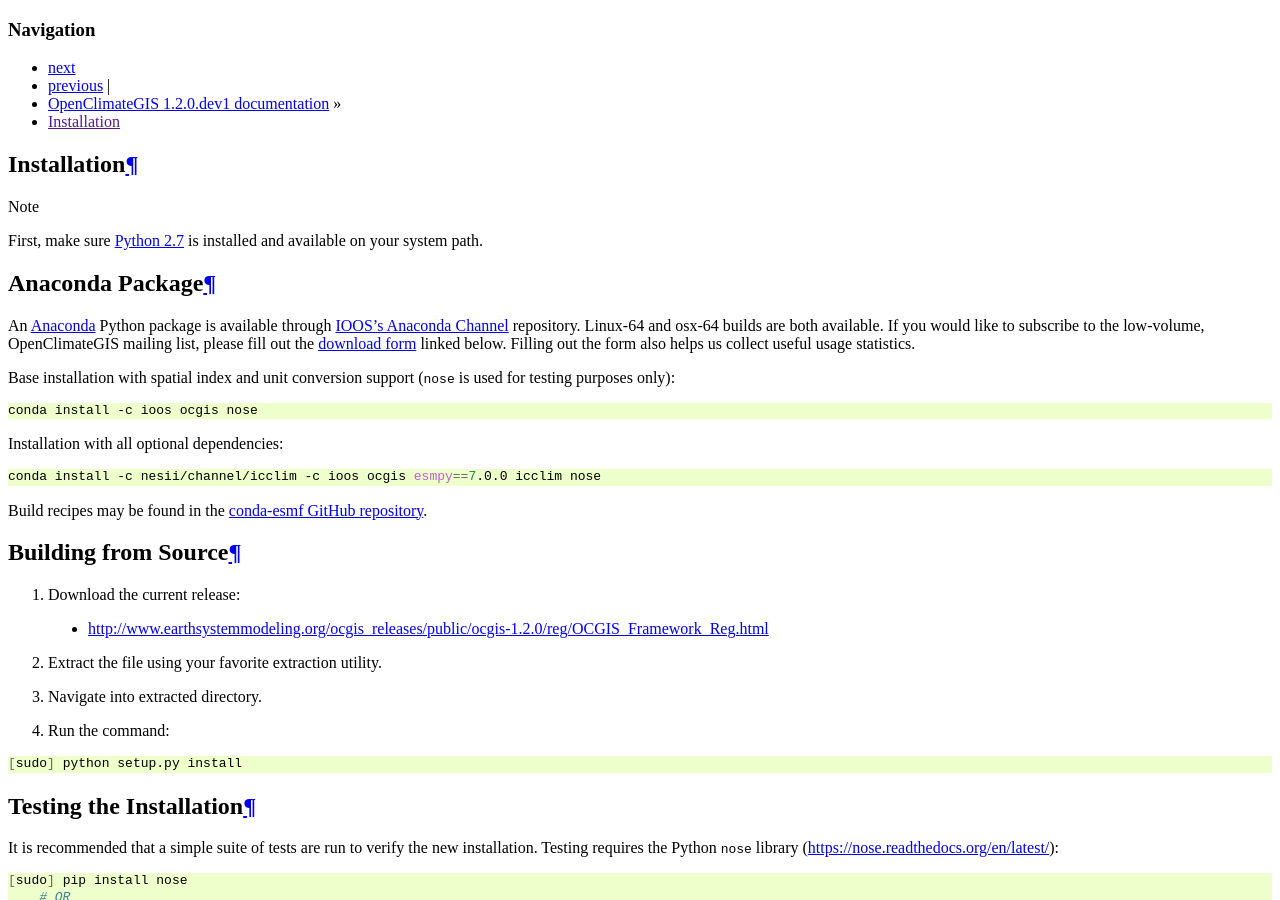
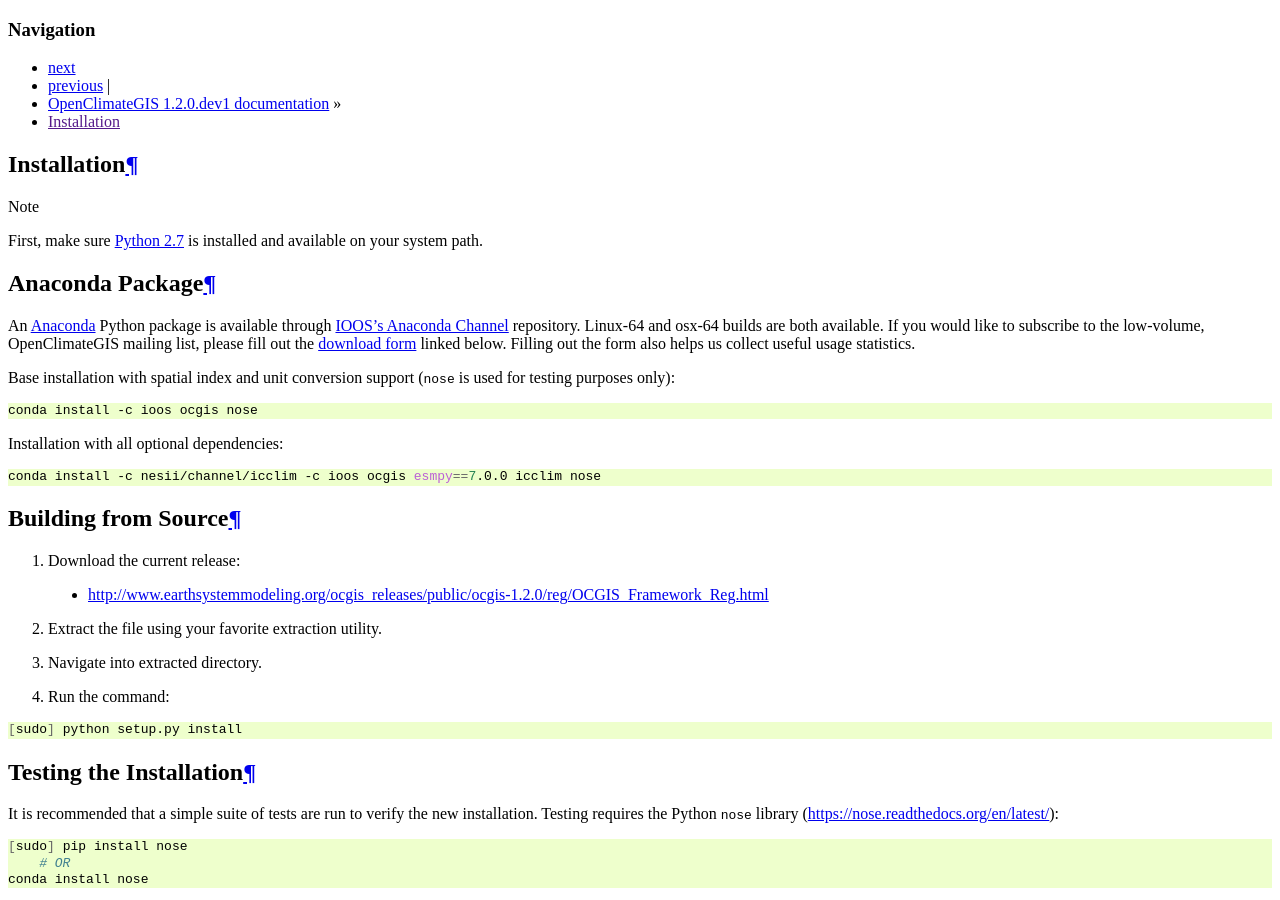
Before and after one commit to NCPP/ocgis, a Sphinx documentation site: the page built from doc/install.rst, in a window 1280 px wide and 900 px high. Built offline with Sphinx 7.4.7, drawn with Linux system fonts in a browser that asks for light colours; formulas are drawn with MathJax 3.

Commit message:
DOC: Removed link to conda recipes

```diff
--- a/doc/install.rst
+++ b/doc/install.rst
@@ -20,8 +20,6 @@
 .. code-block:: sh
 
    conda install -c nesii/channel/icclim -c ioos ocgis esmpy==7.0.0 icclim nose
-
-Build recipes may be found in the `conda-esmf GitHub repository <https://github.com/NESII/conda-esmf>`_.
 
 Building from Source
 --------------------
```
